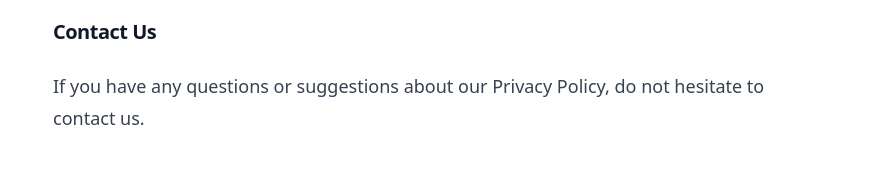
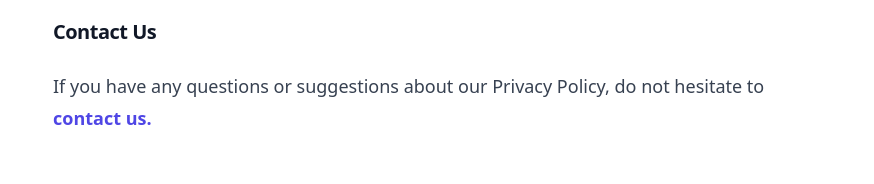
Before and after one commit to nirdoshyaqin/trees_for_hope, a Next.js app: page /privacy_policy in a window 1280 px wide. Shown: the part 5110-5294 px from the top of the page, without its empty margins (203-1077 px from the left). Built offline with nearby package versions, Linux system fonts and the light colour scheme.

Commit message:
「contact us」のリンクを追加

```diff
--- a/pages/privacy_policy.js
+++ b/pages/privacy_policy.js
@@ -1,5 +1,6 @@
 import Head from "next/head";
 import Image from "next/image";
+import Link from "next/link";
 // import { Inter } from "@next/font/google";
 import styles from "@/styles/Home.module.css";
 import { useState } from "react";
@@ -113,7 +114,12 @@ export default function PrivacyPolicy() {
               <p className="mt-6 text-lg leading-8">Trees for Hope does not knowingly collect any Personal Identifiable Information from children under the age of 13. If you think that your child provided this kind of information on our website, we strongly encourage you to contact us immediately and we will do our best efforts to promptly remove such information from our records.</p>
               <p className="mt-6 text-lg leading-8">Our Privacy Policy was created with the help of the Privacy Policy Generator.</p>
               <h3 className="mt-10 text-xl font-bold tracking-tight text-gray-900">Contact Us</h3>
-              <p className="mt-6 text-lg leading-8">If you have any questions or suggestions about our Privacy Policy, do not hesitate to contact us.</p>
+              <p className="mt-6 text-lg leading-8">
+                If you have any questions or suggestions about our Privacy Policy, do not hesitate to{" "}
+                <Link href="/contact" className="text-indigo-600 font-semibold">
+                  contact us.
+                </Link>
+              </p>
             </div>
           </div>{" "}
         </main>
```
